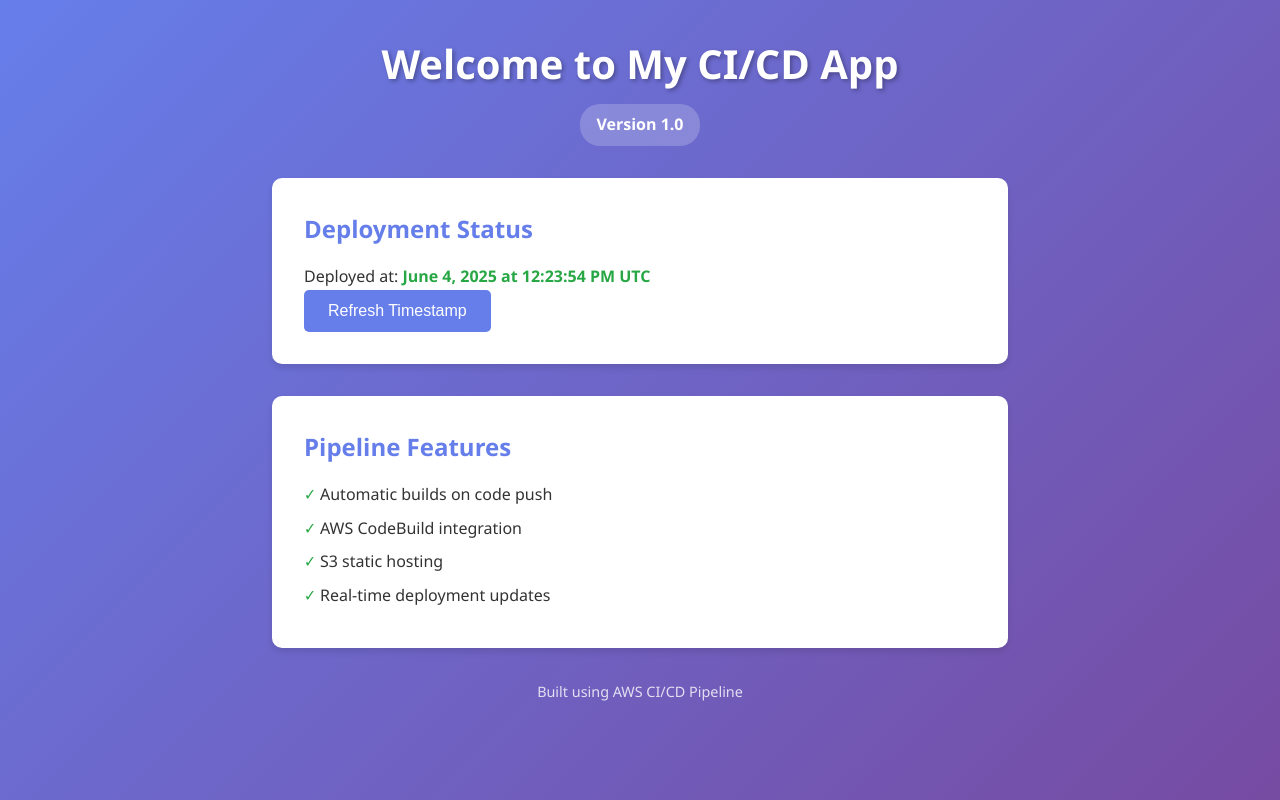
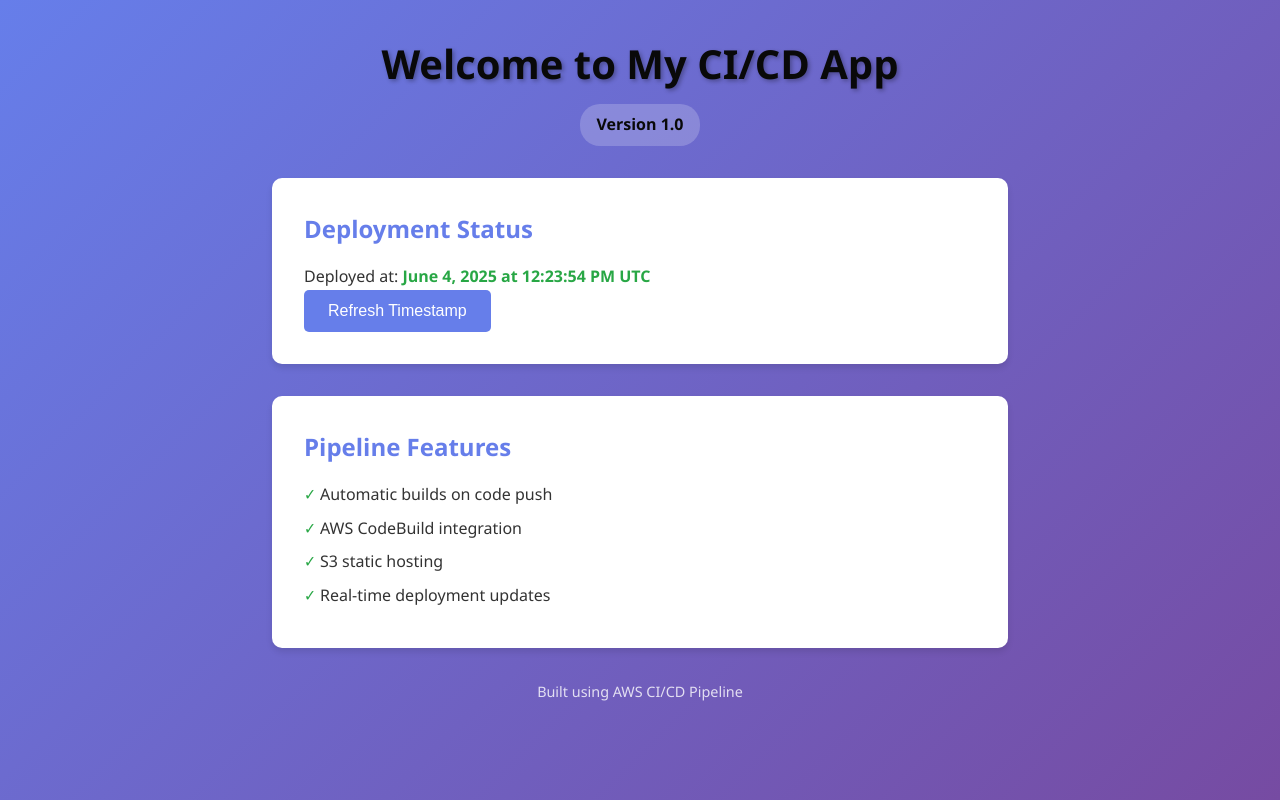
Before and after one commit to Samudini-Chamodya/CI-CD-web-app, a plain HTML site: page index.html in a window 1280 px wide. Drawn offline with Linux system fonts and the light colour scheme.

Commit message:
update color of header

```diff
--- a/styles.css
+++ b/styles.css
@@ -20,7 +20,7 @@ body {
 
 header {
     text-align: center;
-    color: white;
+    color: rgb(9, 9, 9);
     margin-bottom: 2rem;
 }
 
```
